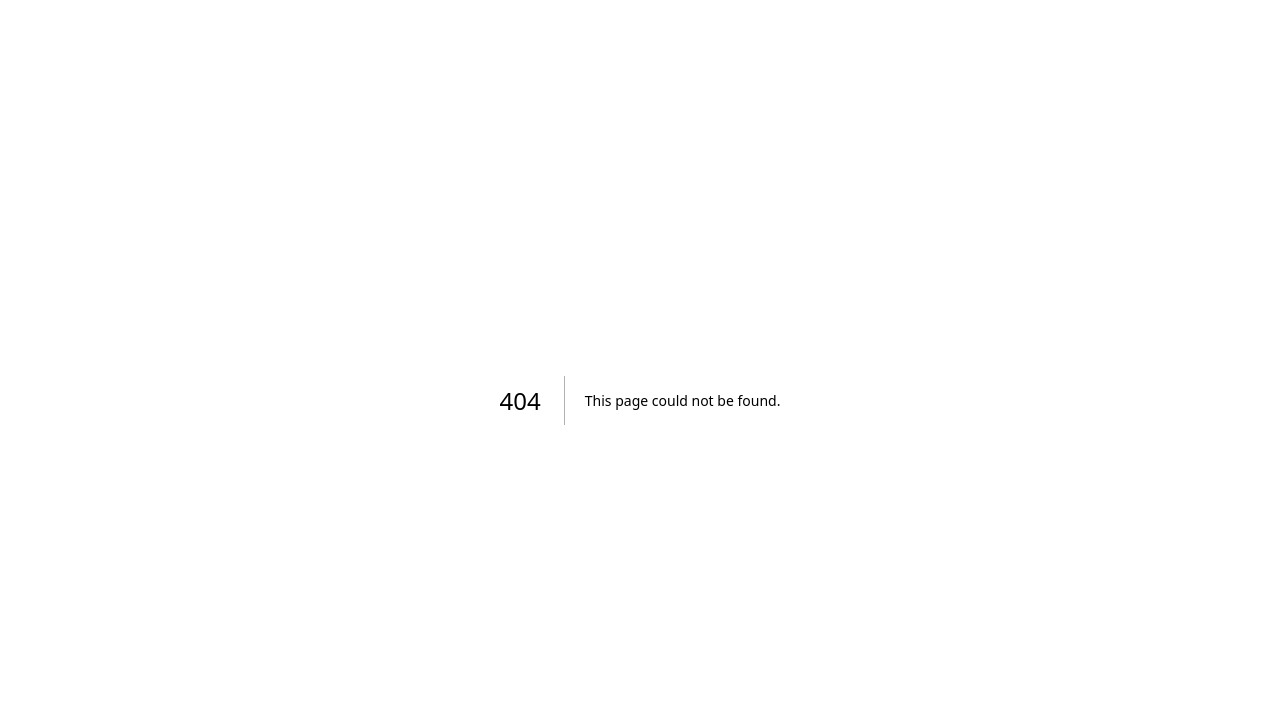
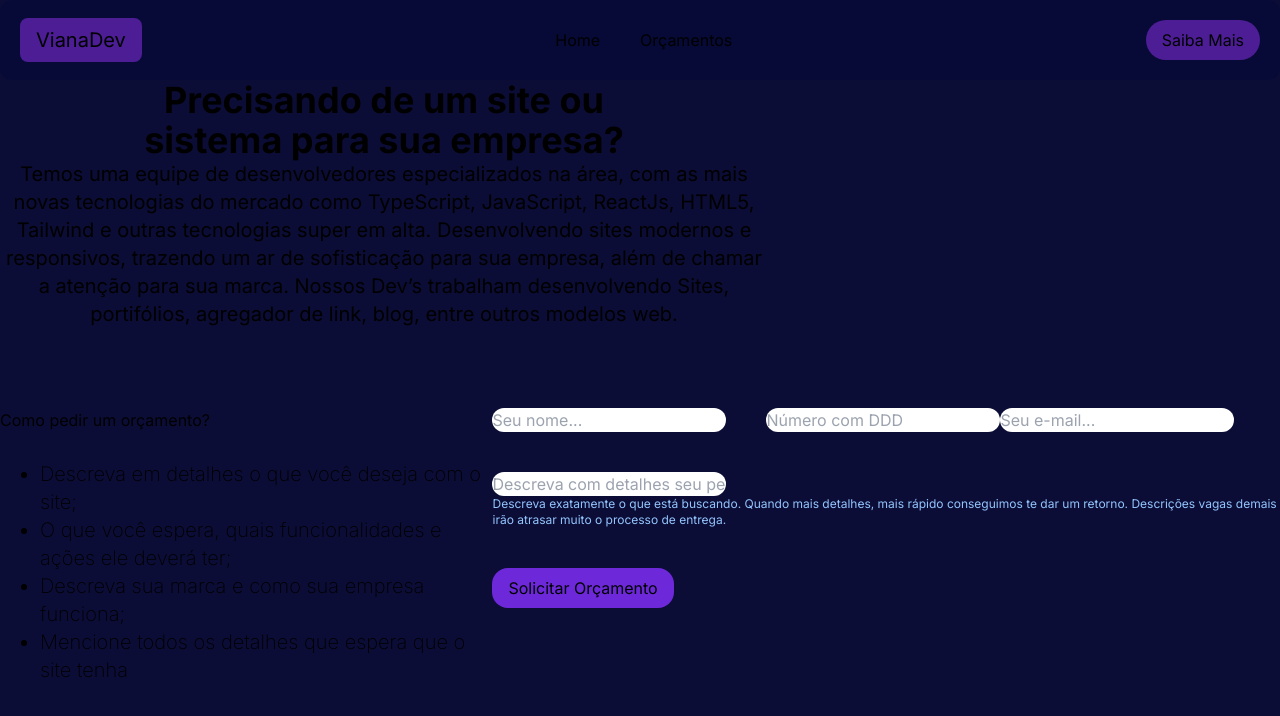
Before and after one commit to IdenildoViana/Web-site, a Next.js app: page /Orcamento in a window 1280 px wide. Before the commit this address had no page. Shown: the top 716 px of the page. Built offline with nearby package versions, Linux system fonts and the light colour scheme.

Commit message:
Adição da página de orçamento

```diff
--- a/src/app/Componentes/ButtonHome/index.tsx
+++ b/src/app/Componentes/ButtonHome/index.tsx
@@ -1,6 +1,6 @@
 function ButtonHome (){
     return(
-        <div className="text-xl mt-20 text-center ">
+        <div className="text-xl mt-10 text-center ">
             <button className="bg-green-500 px-4 py-2 rounded-full mr-10">Saiba mais </button>
             <button className="bg-violet-800 px-4 py-2 rounded-full">Orçamento</button>
         </div>
--- a/src/app/Componentes/Header/index.tsx
+++ b/src/app/Componentes/Header/index.tsx
@@ -1,10 +1,12 @@
+import Link from "next/link"
+
 const Header = () =>{
     return (
-        <div className="flex h-20 bg-[#030937]  justify-between items-center px-5 sm:rounded-xl ">
+        <div className="flex h-20 bg-[#030937] bg-opacity-50 justify-between items-center px-5 sm:rounded-xl ">
             <button className="text-xl bg-violet-900 py-2 px-4 rounded-lg">VianaDev</button>
             <div className="flex ">
-                <button className="mr-10"> Home </button>
-                <button > Orçamentos </button>
+                <button className="mr-10">  <Link href="/"> <a > Home </a> </Link></button>
+                <button> <Link href="/Orcamento"> <a > Orçamentos </a> </Link></button>
             </div>
 
             <button className="bg-violet-900 py-2 px-4 rounded-full">Saiba Mais</button>
--- /dev/null
+++ b/src/app/Componentes/Questionario/index.tsx
@@ -0,0 +1,17 @@
+function Questionario (){
+    return(
+        <div className="">
+            <div>
+                <input type="text" placeholder="Seu nome..." className="mr-10 mb-10 rounded-full"/>
+                <input type="number" placeholder="Número com DDD" className="rounded-full"/>
+                <input type="email" placeholder="Seu e-mail..." className="rounded-full" />
+                <input type="text" placeholder="Descreva com detalhes seu pedido aqui..." className="rounded-full" />
+            </div>
+            <p className="text-xs text-blue-300">Descreva exatamente o que está buscando. Quando mais detalhes, mais rápido conseguimos te dar um retorno. Descrições vagas demais irão atrasar muito o processo de entrega.</p>
+
+            <button className=" bg-violet-700 mt-10 py-2 px-4 rounded-2xl"> Solicitar Orçamento </button>
+
+        </div>
+    )
+}
+export default Questionario;
--- a/src/app/Componentes/TextHome/index.tsx
+++ b/src/app/Componentes/TextHome/index.tsx
@@ -2,20 +2,20 @@ import ButtonHome from "../ButtonHome"
 
 function TextHome () {
     return(
-        <div className="mt-20 ml-10 text-5xl font-semibold">
-            <h1 className="">Seu negócio com mais vida.</h1>
-            <h1 className="mt-5">Tenha mais Visibilidade.</h1>
-            <h1 className="mt-5">Conquiste seus sonhos.</h1>
+        <div className="mt-14 ml-10 text-5xl font-semibold">
+            <h1 className=""> Seu negócio com mais vida. </h1>
+            <h1 className="mt-2"> Tenha mais Visibilidade. </h1>
+            <h1 className="mt-2"> Conquiste seus sonhos. </h1>
 
-            <h2 className="mt-20 text-3xl font-medium">Por que ter um site?</h2>
-            <ul className="text-xl font-extralight g-10 list-disc ml-10 mt-14">
+            <h2 className="mt-14 text-3xl font-medium">Por que ter um site?</h2>
+            <ul className="text-xl font-extralight g-10 list-disc ml-10 mt-7">
                 <li>Ele amplia a presença digital;</li>
                 <li>Alcança um público maior e supera barreiras geográficas e temporais;</li>
                 <li>Um site bem projetado serve como uma poderosa ferramenta de marketing;</li>
-                <li>Impulsionando o crescimento, aumentando a visibilidade da marca, gerando <br/>leads e conquistando novos clientes;</li>
-                <li>Funciona como uma vitrine virtual para apresentar produtos e serviços de<br/> forma atrativa, incentivando o contato direto com a empresa.</li>
+                <li>Impulsionando o crescimento, aumentando a visibilidade da marca, gerando leads e conquistando novos clientes;</li>
+                <li>Funciona como uma vitrine virtual para apresentar produtos e serviços de forma atrativa, incentivando o contato direto com a empresa.</li>
             </ul>
-            <h2 className="mt-14 text-3xl font-medium "> Investir em um site é crucial para o crescimento da sua marca</h2>
+            <h2 className="mt-7 text-3xl font-medium "> Investir em um site é crucial para o crescimento da marca</h2>
             <ButtonHome/>
         </div>
     )
--- /dev/null
+++ b/src/app/Componentes/TextOrcamento/index.tsx
@@ -0,0 +1,35 @@
+import Questionario from "../Questionario"
+
+function TextOrcamento (){
+    return(
+        <div className="items-center">
+            <div className="mb-20">
+                <h1 className="text-center text-4xl max-w-3xl font-bold">Precisando de um site ou <br/> sistema para sua empresa?</h1>
+                <p className=" text-center items-center justify-center max-w-3xl text-xl">Temos uma equipe de desenvolvedores especializados na área, com as mais novas tecnologias do mercado como TypeScript, JavaScript, ReactJs, HTML5, Tailwind e outras tecnologias super em alta. Desenvolvendo sites modernos e responsivos, trazendo um ar de sofisticação para sua empresa, além de chamar a atenção para sua marca. Nossos Dev’s trabalham desenvolvendo Sites, portifólios, agregador de link, blog, entre outros modelos web.</p>
+            </div>
+            <div className="flex">
+                <div>
+                    <h2>Como pedir um orçamento?</h2>
+                        <ul className="text-xl font-extralight g-10 list-disc ml-10 mt-7">
+                            <li>
+                                Descreva em detalhes o que você deseja com o site;
+                            </li>
+                            <li>
+                                O que você espera, quais funcionalidades e ações ele deverá ter;
+                            </li>
+                            <li>
+                                Descreva sua marca e como sua empresa funciona;
+                            </li>
+                            <li>
+                                Mencione todos os detalhes que espera que o site tenha
+                            </li>
+                        </ul>
+                </div>
+                <Questionario/>
+            </div>
+
+        </div>
+
+    )
+}
+export default TextOrcamento
--- /dev/null
+++ b/src/app/Orcamento/page.tsx
@@ -0,0 +1,14 @@
+import Header from "../Componentes/Header";
+import TextOrcamento from "../Componentes/TextOrcamento";
+
+
+
+export default function Home() {
+  return (
+    <main className="h-screen overflow-auto bg-[#0C0D37]">
+      <Header/>
+      <TextOrcamento/>
+
+    </main>
+  );
+}
--- a/src/app/page.tsx
+++ b/src/app/page.tsx
@@ -4,9 +4,9 @@ import TextHome from "./Componentes/TextHome";
 
 export default function Home() {
   return (
-    <main className="h-screen bg-[#0C0D37]">
+    <main className="h-screen overflow-auto bg-[#0C0D37]">
       <Header/>
-      <div className="flex justify-center gap-x-80 items-center ">
+      <div className="flex gap-x-10">
         <TextHome/>
         <ImgHome/>
       </div>
```
